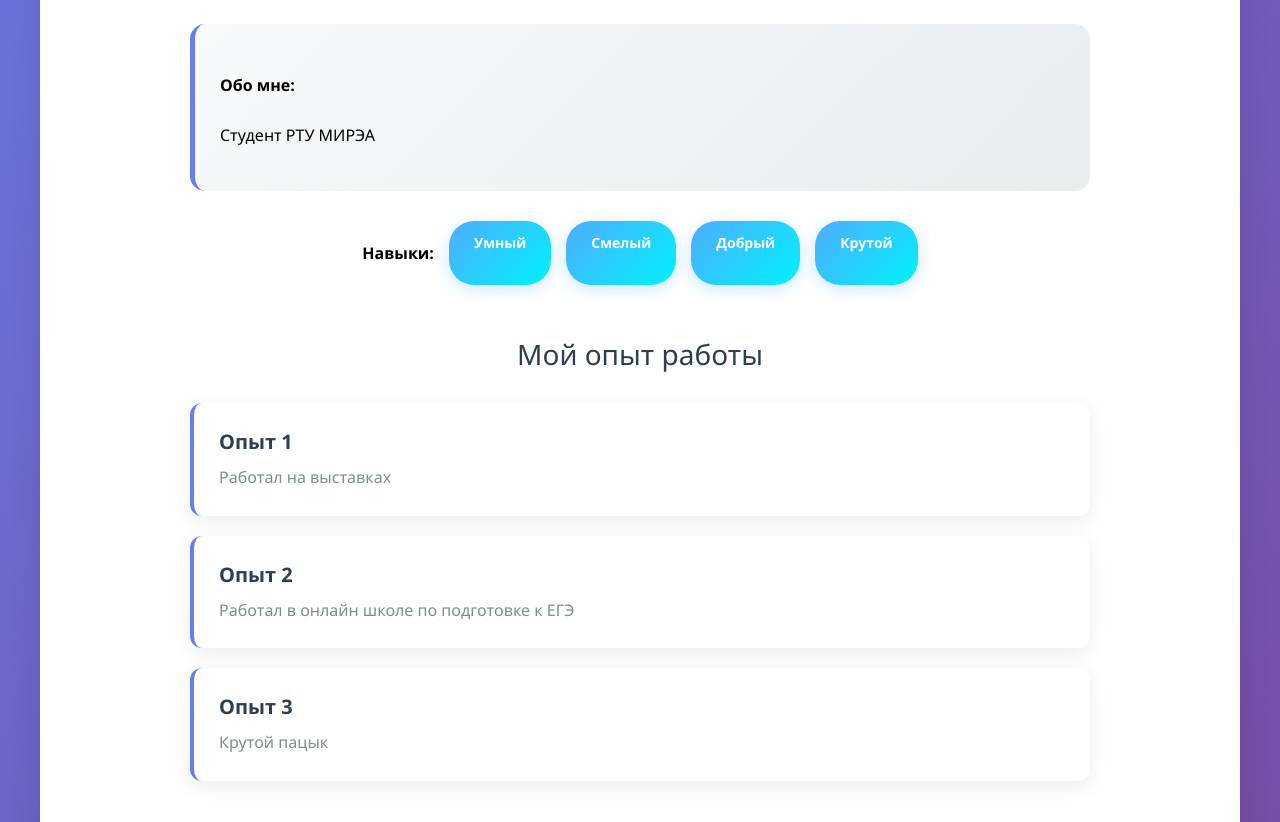
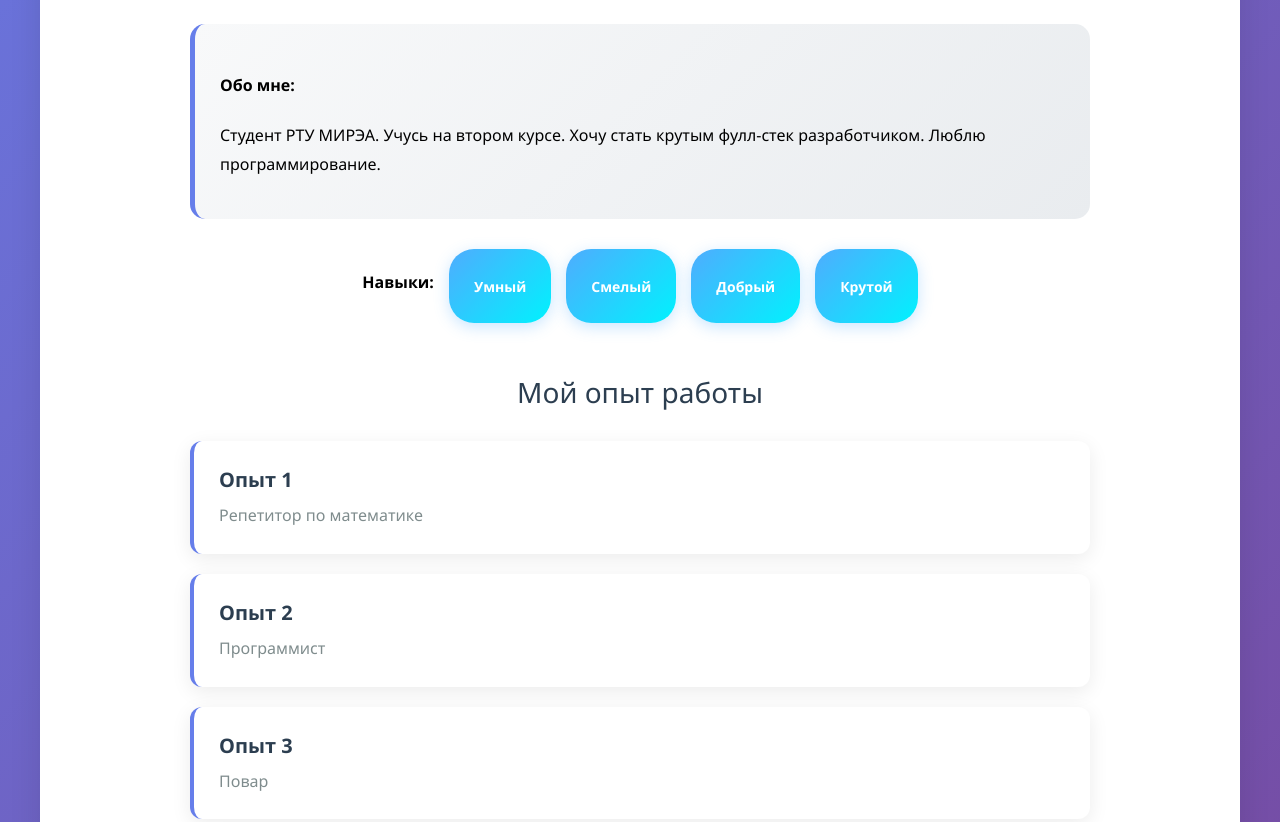
Before and after one commit to Taymon-afk/frontend-and-backend-practice, a plain HTML site: page index.html in a window 1280 px wide. Shown: the part 700-1522 px from the top of the page. Drawn offline with Linux system fonts and the light colour scheme.

Commit message:
Ispravil oshibki

```diff
--- a/index.html
+++ b/index.html
@@ -28,7 +28,7 @@
 
             <div class="about-me">
                 <h4>Обо мне:</h4>
-                <p>Студент РТУ МИРЭА</p>
+                <p>Студент РТУ МИРЭА. Учусь на втором курсе. Хочу стать крутым фулл-стек разработчиком. Люблю программирование.</p>
             </div>
 
             <div class="skills-container">
@@ -43,15 +43,15 @@
                 <h2 class="section-title">Мой опыт работы</h2>
                 <div class="experience-card">
                     <h3 class="experience-title">Опыт 1</h3>
-                    <p class="experience-desc">Работал на выставках</p>
+                    <p class="experience-desc">Репетитор по математике</p>
                 </div>
                 <div class="experience-card">
                     <h3 class="experience-title">Опыт 2</h3>
-                    <p class="experience-desc">Работал в онлайн школе по подготовке к ЕГЭ</p>
+                    <p class="experience-desc">Программист</p>
                 </div>
                 <div class="experience-card">
                     <h3 class="experience-title">Опыт 3</h3>
-                    <p class="experience-desc">Крутой пацык</p>
+                    <p class="experience-desc">Повар</p>
                 </div>
             </div>
         </div>
--- a/style/styles.css
+++ b/style/styles.css
@@ -112,15 +112,19 @@ body {
  margin: 30px 0; /* Вертикальные отступы */
 }
 .skill-tag {
- background: linear-gradient(135deg, #4facfe 0%, #00f2fe 100%); /* Голубой
-градиентный фон */
- color: white; /* Белый цвет текста */
- padding: 12px 25px; /* Внутренние отступы */
- border-radius: 25px; /* Круглые углы (капсульная форма) */
- font-weight: 600; /* Жирный шрифт */
- font-size: 14px; /* Размер шрифта */
- box-shadow: 0 4px 15px rgba(79, 172, 254, 0.3); /* Тень с голубым оттенком */
- transition: all 0.3s ease; /* Плавные анимации при изменении */
+    background: linear-gradient(135deg, #4facfe 0%, #00f2fe 100%);
+    color: white;
+    padding: 12px 25px;
+    border-radius: 25px;
+    font-weight: 600;
+    font-size: 14px;
+    box-shadow: 0 4px 15px rgba(79, 172, 254, 0.3);
+    transition: all 0.3s ease;
+    display: flex;
+    align-items: center;
+    justify-content: center;
+    min-height: 50px;
+    text-align: center;
 }
 .skill-tag:hover {
  transform: translateY(-3px); /* Поднятие элемента при наведении */
```
Also changed, not shown: pages/news.html (+6 -6 lines).
